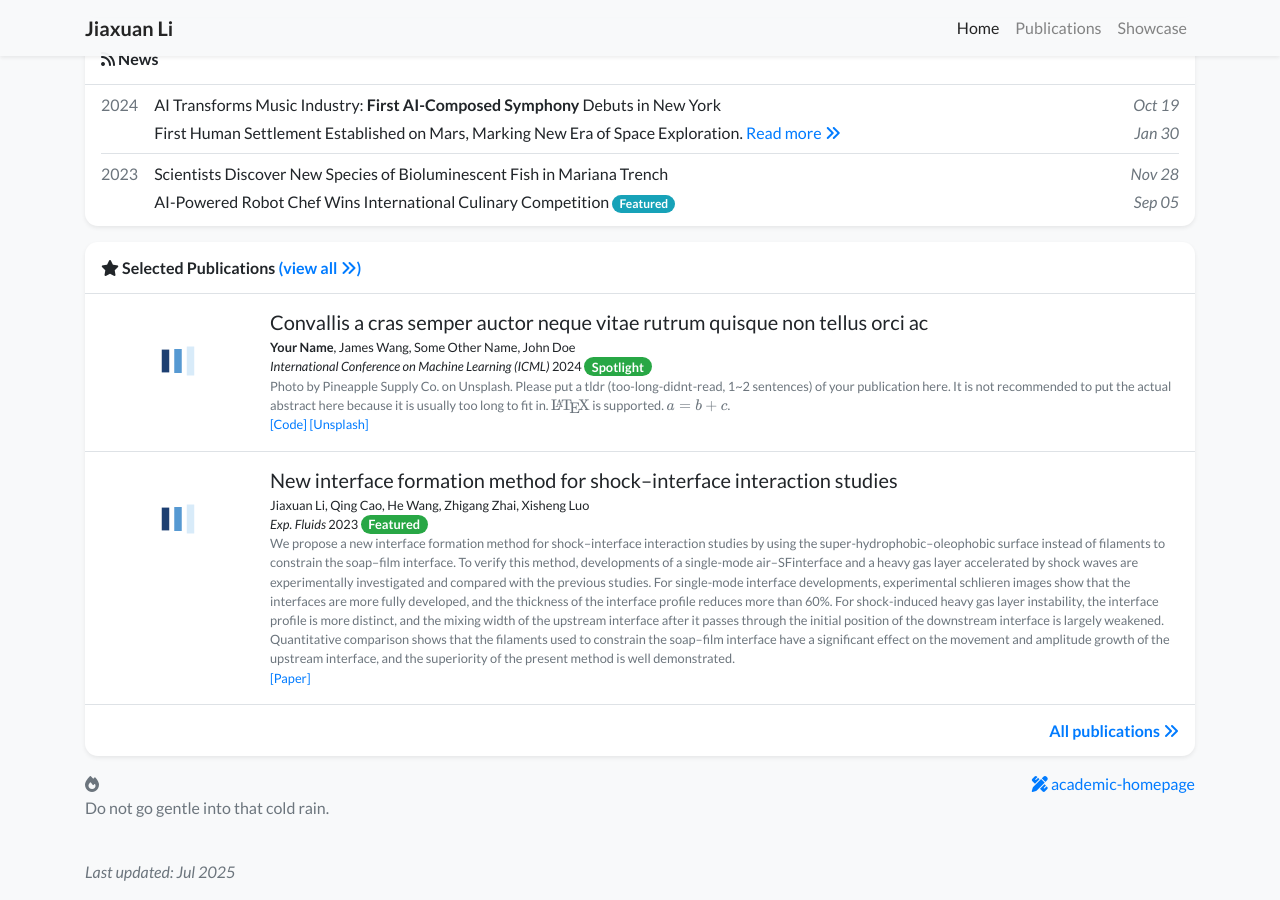
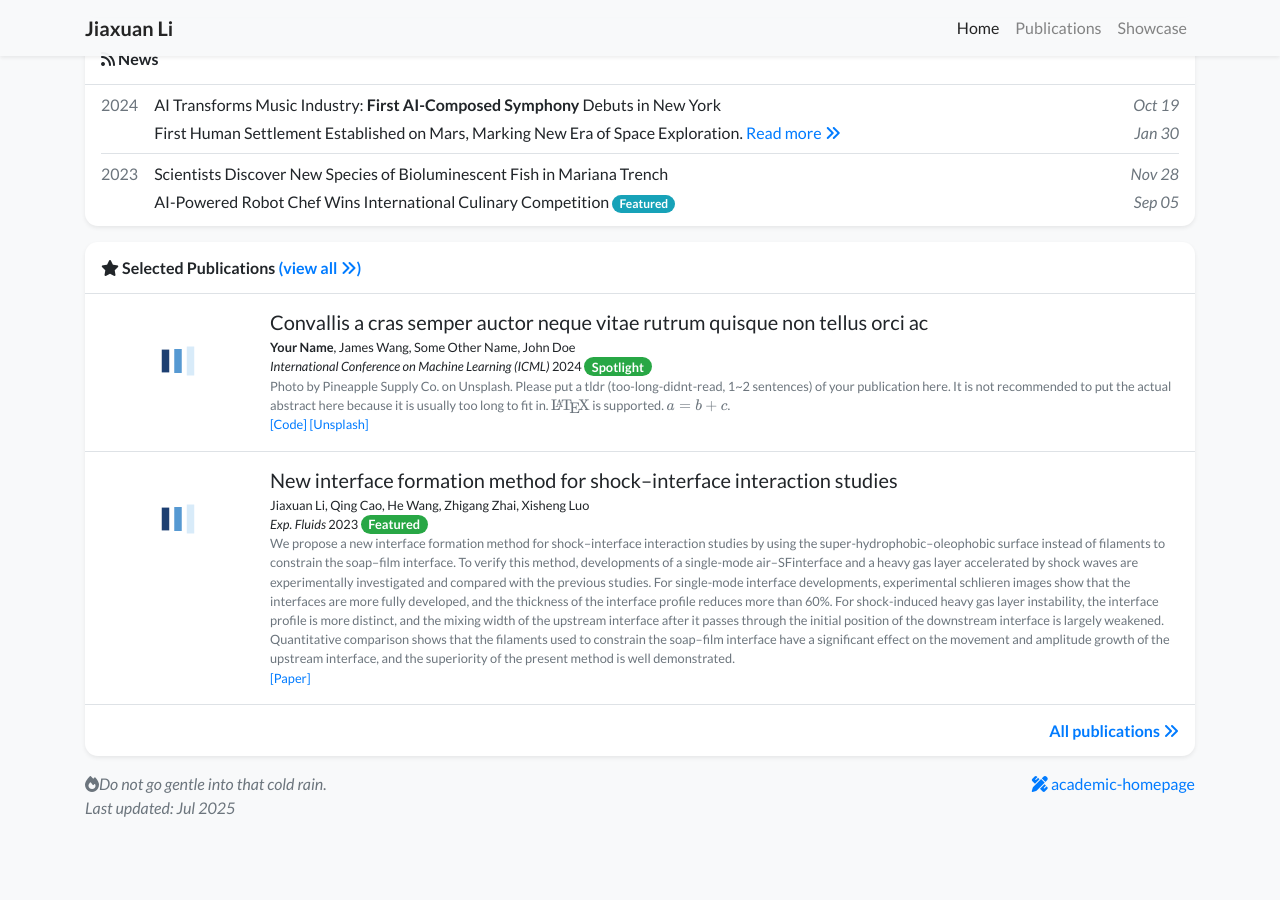
Before and after one commit to ChiaHsuanLee116/chiahsuanlee116.github.io, a Jekyll site: the page built from index.html, in a window 1280 px wide and 900 px high, scrolled down 1837 px. Built offline with Jekyll 4.4.1, drawn with Linux system fonts in a browser that asks for light colours; nearby versions of some CDN libraries; a style sheet for code colours, icons or effects is not loaded; after the commit the page ends 2673 px from its top, so only the background shows below that.

Commit message:
Update footer.html

```diff
--- a/_includes/footer.html
+++ b/_includes/footer.html
@@ -3,7 +3,7 @@
         <div class="row my-3">
             <div class="col-6">
                 <div class="text-muted">
-                    <i class="fas fa-fire"></i><p>Do not go gentle into that cold rain.</p><br>
+                    <i><i class="fas fa-fire"></i>Do not go gentle into that cold rain.</i><br>
                     <i>Last updated: {{ "now" | date: "%b %Y" }}</i>
                 </div>
             </div>
```
